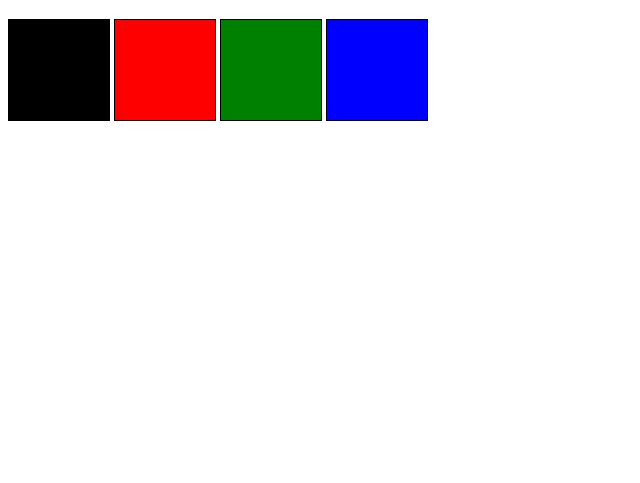
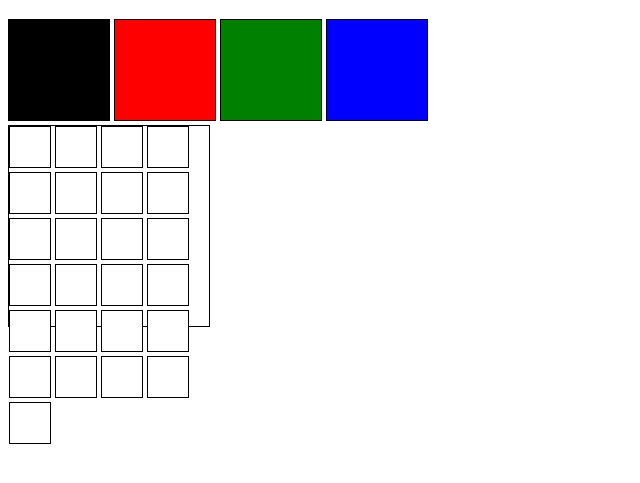
Before and after one commit to Joao-Matheus-Franca/pixels-art, a website: page index.html in a window 1280 px wide. Shown: the part 61-544 px from the top of the page, without its empty margins (0-640 px from the left). Drawn offline with Linux system fonts and the light colour scheme.

Commit message:
Concluido - requisito 04

```diff
--- a/index.html
+++ b/index.html
@@ -7,13 +7,39 @@
     </head>
     <body>
         <h1 id="title">Paleta de Cores</h1>
-        <section id="color-palette">
+        <nav id="color-palette">
             <div class="color" id="black"></div>
             <div class="color" id="red"></div>
             <div class="color" id="green"></div>
             <div class="color" id="blue"></div>
-        </section>
-        <script href="script.js">
-        </script>
+        </nav>
+        <main id='pixel-board'>
+            <div></div>
+            <div></div>
+            <div></div>
+            <div></div>
+            <div></div>
+            <div></div>
+            <div></div>
+            <div></div>
+            <div></div>
+            <div></div>
+            <div></div>
+            <div></div>
+            <div></div>
+            <div></div>
+            <div></div>
+            <div></div>
+            <div></div>
+            <div></div>
+            <div></div>
+            <div></div>
+            <div></div>
+            <div></div>
+            <div></div>
+            <div></div>
+            <div></div>
+        </main>
+        <script src="script.js"></script>
     </body>
 </html>
--- a/script.js
+++ b/script.js
@@ -0,0 +1,4 @@
+let pixels = document.getElementById('pixel-board').children;
+for (i = 0; i < pixels.length; i += 1) {
+    pixels[i].className = 'pixel';
+}
--- a/style.css
+++ b/style.css
@@ -16,3 +16,15 @@
 #blue {
     background-color: blue;
 }
+#pixel-board {
+   border: 1px solid black;
+   width: 200px;
+   height: 200px;
+}
+.pixel {
+  border: 1px solid black;
+  background-color: white;
+  width: 40px;
+  height: 40px;
+  display: inline-block
+}
```
